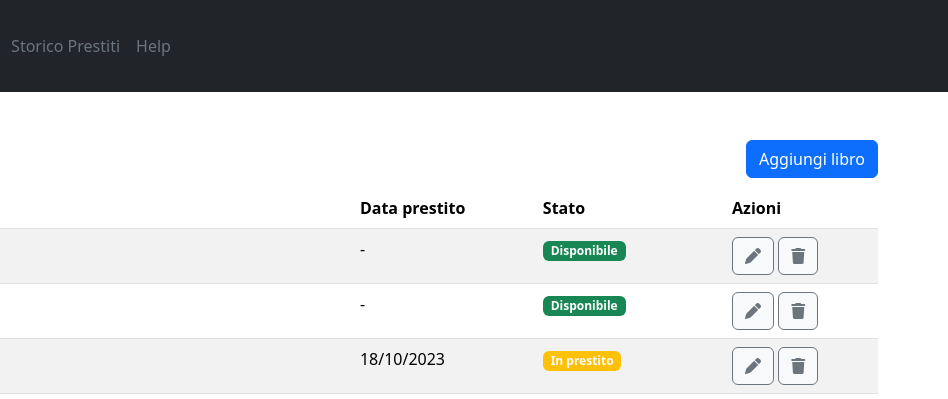
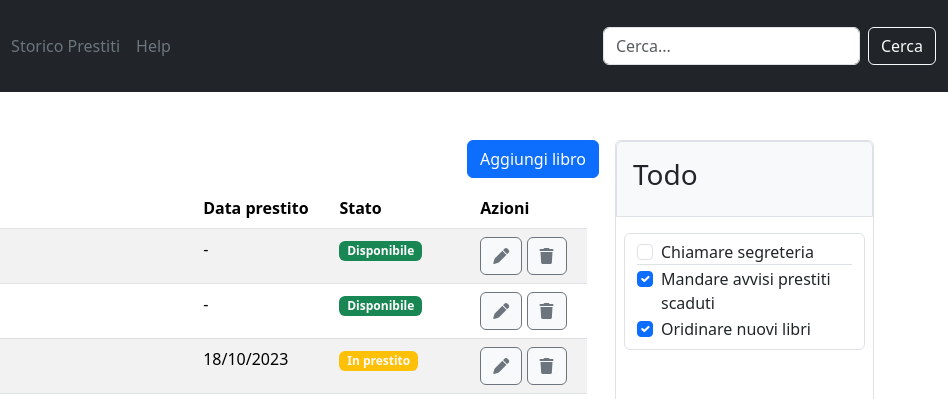
Before and after one commit to desireemezzotero/html-css-bootstrap-dashboard, a plain HTML site: page index.html in a window 1280 px wide. Shown: the top 399 px of the page, 332-1280 px from the left. Drawn offline with nearby package versions, Linux system fonts and the light colour scheme.

Commit message:
[add] bonus

```diff
--- a/index.html
+++ b/index.html
@@ -54,6 +54,11 @@
 
           </ul>
 
+          <form class="d-flex" role="search">
+            <input class="form-control me-2" type="search" placeholder="Cerca..." aria-label="Search">
+            <button class="btn btn-outline-light" type="submit">Cerca</button>
+          </form>
+
         </div>
       </div>
     </nav>
@@ -64,7 +69,13 @@
 
 
   <main>
-    <section class="container my-5 position-relative p-0">
+    <section class="container my-5 p-0">
+
+      <div class="row">
+
+        <!-- col -->
+
+        <div class="w-75 position-relative">
           <h1 class="d-inline">Catalogo Libri</h1>
 
 
@@ -427,6 +438,52 @@
                </tr>
               <!-- end twelfth -->
 
+            </tbody>
+          </table>
+        </div> <!-- col -->
+
+
+        <!-- col2 -->
+         <div class="col border border-1 mx-3 form-control p-0 mb-2">
+
+          <div class="border border-1 form-control bg-body-tertiary h-auto p-3 rounded-bottom-0" >
+            <h3>Todo</h3>
+          </div>
+
+          <div class="border border-1 form-control h-auto ms-2 me-2 w-auto mt-3">
+
+            <div class="form-check border-1 border-bottom">
+              <input class="form-check-input" type="checkbox" value="" id="flexCheckDefault">
+              <label class="form-check-label fs-6" for="flexCheckDefault">
+                Chiamare segreteria
+              </label>
+            </div>
+
+            <div class="form-check">
+              <input class="form-check-input" type="checkbox" value="" id="flexCheckChecked" checked>
+              <label class="form-check-label fs-6" for="flexCheckChecked">
+                Mandare avvisi prestiti scaduti
+              </label>
+            </div>
+
+            <div class="form-check">
+              <input class="form-check-input" type="checkbox" value="" id="flexCheckChecked" checked>
+              <label class="form-check-label fs-6" for="flexCheckChecked">
+                Oridinare nuovi libri
+              </label>
+            </div>
+
+
+
+          </div>
+
+
+
+
+
+
+
+        </div>
 
 
 
@@ -453,14 +510,13 @@
 
 
 
-        </tbody>
-      </table>
 
 
 
 
 
 
+      </div> <!-- row -->
 
 
 
```
Lines whose indentation alone changed are shown as unchanged.
